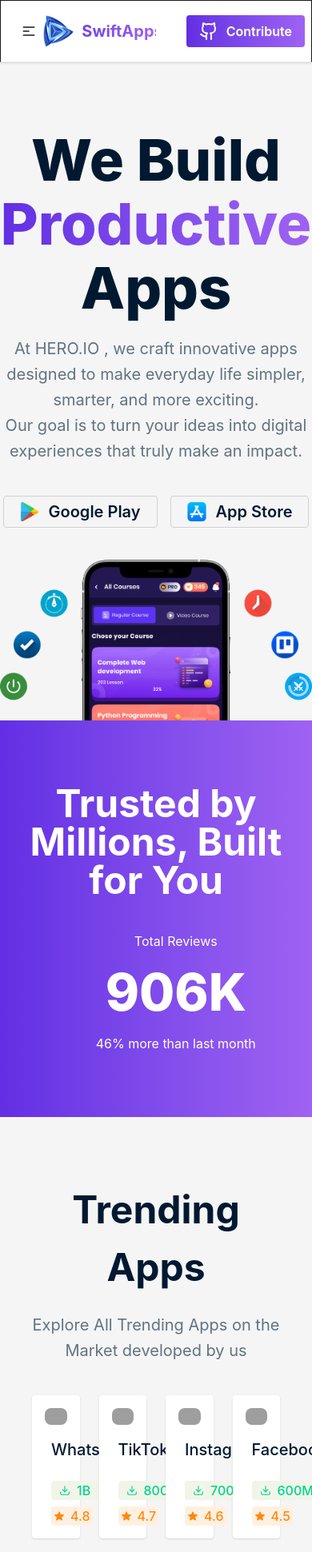
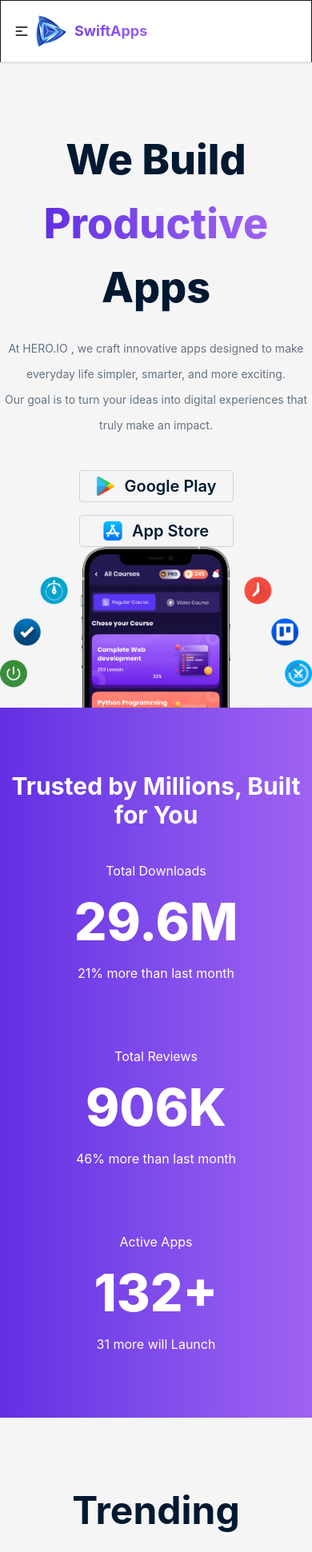
Before and after one commit to ak-azad-dev/hero-apps, a React (Vite) app: page / in a window 390 px wide. Shown: the top 1941 px of the page at 80% size. Built offline with nearby package versions, Linux system fonts and the light colour scheme; grey boxes are pictures that could not be loaded.

Commit message:
Added responsive

```diff
--- a/public/appsData.json
+++ b/public/appsData.json
@@ -8,7 +8,7 @@
     "size": 200,
     "reviews": "50K",
     "ratingAvg": 4.8,
-    "downloads": "1B",
+    "downloads": "1000M",
     "ratings": [
       { "name": "1 star", "count": 50000 },
       { "name": "2 star", "count": 100000 },
@@ -305,7 +305,7 @@
     ]
   },
   {
-    "image": "https://cdn-icons-png.flaticon.com/512/174/174861.png",
+    "image": "https://wallpapers.com/images/thumbnail/iconic-paypal-logo-hz1p638jayet7nyc.webp",
     "title": "PayPal",
     "companyName": "PayPal Holdings, Inc.",
     "id": 18,
@@ -341,7 +341,7 @@
     ]
   },
   {
-    "image": "https://cdn-icons-png.flaticon.com/256/5968/5968503.png",
+    "image": "https://upload.wikimedia.org/wikipedia/commons/thumb/3/3f/Adobe_Photoshop_Express_logo_%282020%29.svg/1024px-Adobe_Photoshop_Express_logo_%282020%29.svg.png?20200617142930",
     "title": "Photoshop Express",
     "companyName": "Adobe Inc.",
     "id": 20,
--- a/src/Components/AppCard/AppCard.jsx
+++ b/src/Components/AppCard/AppCard.jsx
@@ -1,6 +1,7 @@
 import React from 'react'
 import { Download } from "lucide-react";
 import { Link } from 'react-router';
+import RatingIcon from "../../assets/icon-ratings.png";
 
 const AppCard = ({ app }) => {
   const { id, image, title, downloads, ratingAvg } = app;
@@ -24,12 +25,7 @@
               {downloads}
             </div>
             <div className="badge bg-[#FFF0E1] border-none text-[#FF8811] text-base font-medium rounded-[4px] px-2.5 py-2">
-              <img
-                src="/src/assets/icon-ratings.png"
-                alt="Rating Icon"
-                height={12}
-                width={12}
-              />
+              <img src={RatingIcon} alt="Rating Icon" height={12} width={12} />
               {ratingAvg}
             </div>
           </div>
--- a/src/Components/Banner/Banner.jsx
+++ b/src/Components/Banner/Banner.jsx
@@ -1,33 +1,31 @@
 import React from "react";
+import HeroImage from "../../assets/hero.png";
+import PlayStore from "../../assets/play_store.png";
+import AppStore from "../../assets/app_store.png";
 
 export const Banner = () => {
   return (
     <div className="bg-[#F5F5F5] text-center items-center flex flex-col pt-[160px]">
-      <h1 className="text-[72px] text-[#001931] font-extrabold leading-20">
+      <h1 className="text-[52px] md:text-[72px] text-[#001931] font-extrabold leading-20">
         We Build <br />
         <span className="bg-gradient-to-r from-[#632EE3] to-[#9F62F2] text-transparent bg-clip-text">
           Productive
         </span>{" "}
         Apps
       </h1>
-      <p className="text-[20px] text-[#627382] font-normal leading-8 pt-5">
+      <p className="text-[14px] md:text-[20px] text-[#627382] font-normal leading-8 pt-5">
         At HERO.IO , we craft innovative apps designed to make everyday life
         simpler, smarter, and more exciting. <br /> Our goal is to turn your
         ideas into digital experiences that truly make an impact.
       </p>
-      <div className="flex justify-center gap-4 pt-10">
+      <div className="flex md: flex-col justify-center gap-4 pt-10">
         <a
           className="btn shadow-none border-1 border-[#D2D2D2] bg-transparent text-[20px] font-semibold text-[#001931]
           px-5 py-4 rounded-[4px] flex gap-3 transition duration-300 ease-in transform hover:scale-105"
           href="https://play.google.com/store/games?hl=en"
           target="_blank"
         >
-          <img
-            src="/src/assets/play_store.png"
-            alt="Play Store Icon"
-            height={24}
-            width={24}
-          />
+          <img src={PlayStore} alt="Play Store Icon" height={24} width={24} />
           Google Play
         </a>
         <a
@@ -36,16 +34,16 @@
           href="https://www.apple.com/app-store/"
           target="_blank"
         >
-          <img
-            src="/src/assets/app_store.png"
-            alt="App Store Icon"
-            height={24}
-            width={24}
-          />
+          <img src={AppStore} alt="App Store Icon" height={24} width={24} />
           App Store
         </a>
       </div>
-      <img src="/src/assets/hero.png" alt="Hero Image" className="pt-10" />
+      <img
+        src={HeroImage}
+        alt="Hero Image"
+        className="pt-10"
+        className="w-auto h-fit object-cover"
+      />
     </div>
   );
 };
--- a/src/Components/Footer/Footer.jsx
+++ b/src/Components/Footer/Footer.jsx
@@ -1,4 +1,5 @@
 import React from 'react'
+import Logo from "../../assets/logo.png";
 
 const Footer = () => {
   return (
@@ -57,12 +58,7 @@
           </div>
         </nav>
         <aside>
-          <img
-            src="/src/assets/logo.png"
-            alt="App Logo"
-            height={50}
-            width={50}
-          />
+          <img src={Logo} alt="App Logo" height={50} width={50} />
           <p className="font-bold">
             SwiftApps
             <br />
--- a/src/Components/InstalledAppCard/InstalledAppCard.jsx
+++ b/src/Components/InstalledAppCard/InstalledAppCard.jsx
@@ -1,6 +1,7 @@
 import React from "react";
 import { Download } from "lucide-react";
 import { toast } from "react-toastify";
+import RatingIcon from "../../assets/icon-ratings.png";
 
 const InstalledAppCard = ({ installedApp, setInstalledApps, setCount }) => {
   const { image, title, size, ratingAvg, downloads } = installedApp;
@@ -37,11 +38,7 @@
                   {downloads}
                 </li>
                 <li className="flex gap-1 items-center text-[#FF8811] text-base font-medium">
-                  <img
-                    src="/src/assets/icon-ratings.png"
-                    height={14}
-                    width={14}
-                  />
+                  <img src={RatingIcon} height={14} width={14} />
                   {ratingAvg}
                 </li>
                 <li className="text-[#627382] text-base font-normal">
--- a/src/Components/Navbar/Navbar.jsx
+++ b/src/Components/Navbar/Navbar.jsx
@@ -2,6 +2,7 @@
 import { Github } from "lucide-react";
 import { Link, NavLink } from "react-router";
 import { useLocation } from "react-router";
+import Logo from "../../assets/logo.png";
 
 export const Navbar = () => {
   const location = useLocation();
@@ -23,7 +24,11 @@
     <div className="navbar bg-[#FFFFFF] shadow-sm border-1 border-b-[#E9E9E9] h-[78px] mx-auto md:px-10 fixed top-0 left-0 w-full z-[999]">
       <div className="navbar-start">
         <div className="dropdown">
-          <div tabIndex={0} role="button" className="btn btn-ghost lg:hidden">
+          <div
+            tabIndex={0}
+            role="button"
+            className="btn btn-ghost lg:hidden bg-transparent border-none p-2 text-[#000] hover:bg-transparent hover:border-none hover:shadow-none"
+          >
             <svg
               xmlns="http://www.w3.org/2000/svg"
               className="h-5 w-5"
@@ -42,7 +47,7 @@
           </div>
           <ul
             tabIndex={0}
-            className="menu menu-sm dropdown-content bg-base-100 rounded-box z-1 mt-3 w-52 p-2 shadow"
+            className="menu menu-sm dropdown-content bg-white rounded-box z-1 mt-3 w-52 p-2 shadow"
           >
             {menus.map((menu, index) => {
               const isActive = location.pathname === menu.path;
@@ -62,15 +67,10 @@
           </ul>
         </div>
         <a
-          className="text-[20px] font-bold leading-6 flex justify-center items-center gap-2 bg-gradient-to-r from-[#632EE3] to-[#9F62F2] text-transparent bg-clip-text"
+          className="text-[18px] md:text-[20px] font-bold leading-6 flex justify-center items-center gap-2 bg-gradient-to-r from-[#632EE3] to-[#9F62F2] text-transparent bg-clip-text"
           href="/"
         >
-          <img
-            src="/src/assets/logo.png"
-            alt="App Logo"
-            height={40}
-            width={40}
-          />
+          <img src={Logo} alt="App Logo" height={40} width={40} />
           SwiftApps
         </a>
       </div>
@@ -93,7 +93,7 @@
           })}
         </ul>
       </div>
-      <div className="navbar-end">
+      <div className="navbar-end hidden md:flex">
         <a
           className="btn text-base shadow-none text-white font-semibold bg-linear-to-r from-[#632EE3] to-[#9F62F2]
           border-0 flex gap-2.5 rounded-[4px] px-4 py-3 transition duration-300 ease-in transform hover:scale-105"
--- a/src/Components/States/States.jsx
+++ b/src/Components/States/States.jsx
@@ -3,10 +3,10 @@
 const States = () => {
   return (
     <div className="bg-gradient-to-r from-[#632EE3] to-[#9F62F2] text-center py-[80px]">
-      <h1 className="text-5xl font-bold text-white">
+      <h1 className="text-3xl md:text-5xl font-bold text-white">
         Trusted by Millions, Built for You
       </h1>
-      <div className="stats pt-[40px] flex justify-center gap-40">
+      <div className="lg:stats pt-[40px] grid grid-cols-1 lg:flex justify-center gap-20 lg:gap-40">
         <div className="">
           <div className="stat-title text-base font-normal leading-6 text-white">
             Total Downloads
--- a/src/Components/TrendingApps/TrendingApps.jsx
+++ b/src/Components/TrendingApps/TrendingApps.jsx
@@ -2,6 +2,7 @@
 import { Download } from "lucide-react";
 import AppCard from "../AppCard/AppCard";
 import { Link } from "react-router";
+import Logo from "../../assets/logo.png";
 
 const TrendingApps = ({ apps }) => {
   const [filteredApps, setFilteredApps] = useState(apps);
@@ -30,7 +31,7 @@
         <div className="flex justify-center text-3xl text-black font-bold">
           L{" "}
           <img
-            src="/src/assets/logo.png"
+            src={Logo}
             alt="Loading Image"
             className="animate-spin"
             height={45}
@@ -39,7 +40,7 @@
           ADING
         </div>
       ) : (
-        <div className="card-section grid grid-cols-4 gap-6 mt-[40px]">
+        <div className="card-section grid grid-cols-1 md:grid-cols-4 gap-6 mt-[40px]">
           {filteredApps.map((app) => (
             <AppCard key={app.id} app={app} />
           ))}
--- a/src/Pages/Apps/Apps.jsx
+++ b/src/Pages/Apps/Apps.jsx
@@ -1,13 +1,19 @@
 import React, { useEffect, useState } from "react";
-import { useLoaderData } from "react-router";
+import { useLoaderData, useLocation } from "react-router";
 import AppCard from "../../Components/AppCard/AppCard";
 import { Search } from "lucide-react";
+import Logo from "../../assets/logo.png";
 
 const Apps = () => {
   const apps = useLoaderData();
   const [searchTerm, setSearchTerm] = useState("");
   const [filteredApps, setFilteredApps] = useState([]);
   const [loading, setLoading] = useState(false);
+  const pathname = useLocation();
+
+  useEffect(() => {
+      window.scrollTo(0, 0);
+    }, [pathname]);
 
   useEffect(() => {
     setLoading(true);
@@ -50,7 +56,7 @@
         <div className="flex justify-center text-3xl text-black font-bold">
           L{" "}
           <img
-            src="/src/assets/logo.png"
+            src={Logo}
             alt="Loading Image"
             className="animate-spin"
             height={45}
@@ -61,14 +67,16 @@
       ) : (
         <>
           {filteredApps.length != 0 ? (
-            <div className="card-section grid grid-cols-4 gap-6 mt-[20px]">
+            <div className="card-section grid grid-cols-1 lg:grid-cols-4 gap-6 mt-[20px]">
               {filteredApps.map((app) => (
                 <AppCard key={app.id} app={app} />
               ))}
             </div>
           ) : (
             <div className="text-center">
-              <h1 className="text-[#627382] text-4xl font-extrabold">No Apps Found</h1>
+              <h1 className="text-[#627382] text-4xl font-extrabold">
+                No Apps Found
+              </h1>
             </div>
           )}
         </>
--- a/src/Pages/Details/Details.jsx
+++ b/src/Pages/Details/Details.jsx
@@ -13,6 +13,10 @@
   ResponsiveContainer,
 } from "recharts";
 import { toast } from "react-toastify";
+import ErrorPageImage from "../../assets/App-Error.png";
+import DownloadIcon from "../../assets/icon-downloads.png";
+import RatingIcon from "../../assets/icon-ratings.png";
+import ReviewIcon from "../../assets/icon-review.png";
 
 const Details = () => {
   const { id } = useParams();
@@ -38,7 +42,7 @@
   if (!appDetails) {
     return (
       <div className="mt-[120px] mb-[40px] px-10 w-full md:max-w-[1440px] mx-auto text-center flex flex-col justify-center items-center">
-        <img src="/src/assets/App-Error.png" alt="App Error Image" />
+        <img src={ErrorPageImage} alt="App Error Image" />
         <h1 className="text-[48px] font-semibold leading-[60px] text-[#001931] mt-[20px]">
           OOPS!! APP NOT FOUND
         </h1>
@@ -108,7 +112,7 @@
           <div className="mt-[10px] flex gap-12">
             <div>
               <img
-                src="/src/assets/icon-downloads.png"
+                src={DownloadIcon}
                 alt="Download Icon"
                 height={40}
                 width={40}
@@ -123,7 +127,7 @@
 
             <div>
               <img
-                src="/src/assets/icon-ratings.png"
+                src={RatingIcon}
                 alt="Rating Icon"
                 height={40}
                 width={40}
@@ -138,7 +142,7 @@
 
             <div>
               <img
-                src="/src/assets/icon-review.png"
+                src={ReviewIcon}
                 alt="Review Icon"
                 height={40}
                 width={40}
--- a/src/Pages/ErrorPage/ErrorPage.jsx
+++ b/src/Pages/ErrorPage/ErrorPage.jsx
@@ -1,10 +1,11 @@
 import React from 'react'
 import { Link } from 'react-router';
+import Error404 from "../../assets/error-404.png";
 
 const ErrorPage = () => {
   return (
     <div className="mt-[120px] mb-[40px] px-10 w-full md:max-w-[1440px] mx-auto text-center flex flex-col justify-center items-center">
-      <img src="/src/assets/error-404.png" alt="Error 404 Page Image" />
+      <img src={Error404} alt="Error 404 Page Image" />
       <h1 className="text-[48px] font-semibold leading-[60px] text-[#001931] mt-[20px]">
         Oops, page not found!
       </h1>
--- a/src/Pages/Installation/Installation.jsx
+++ b/src/Pages/Installation/Installation.jsx
@@ -2,6 +2,7 @@
 import { Search } from "lucide-react";
 import { useLoaderData } from "react-router";
 import InstalledAppCard from "../../Components/InstalledAppCard/InstalledAppCard";
+import Logo from "../../assets/logo.png";
 
 const Installation = () => {
   const apps = useLoaderData();
@@ -23,13 +24,20 @@
     return () => clearTimeout(timer);
   }, [apps]);
 
-  // To sort data by app size
-  const sortLowToHigh = (e) => {
+  function parseNumber(value) {
+    const match = value.match(/^\d+/);
+    return match ? Number(match[0]) : null;
+  }
+
+  // To sort data by download count
+  const sortByDownload = (e) => {
     let results = [];
     if (e.target.value == 1) {
-      results = [...installedApps].sort((a, b) => a.size - b.size);
+      results = [...installedApps].sort((a, b) => parseNumber(b.downloads) - parseNumber(a.downloads));
     } else {
-      results = [...installedApps].sort((a, b) => b.size - a.size);
+      results = [...installedApps].sort(
+        (a, b) => parseNumber(a.downloads) - parseNumber(b.downloads)
+      );
     }
 
     setInstalledApps(results);
@@ -48,15 +56,15 @@
           {`(${count})`} Apps Found
         </h3>
         <select
-          defaultValue="Sort By Size"
+          defaultValue="Sort By Download"
           className="select bg-white border-1 border-[#D2D2D2] text-[#627382] w-[200px]"
         >
-          <option disabled={true}>Sort By Size</option>
-          <option value={1} onClick={(e) => sortLowToHigh(e)}>
-            Low - High
+          <option disabled={true}>Sort By Download</option>
+          <option value={1} onClick={(e) => sortByDownload(e)}>
+            High-Low
           </option>
-          <option value={2} onClick={(e) => sortLowToHigh(e)}>
-            High - Low
+          <option value={2} onClick={(e) => sortByDownload(e)}>
+            Low-High
           </option>
         </select>
       </div>
@@ -64,7 +72,7 @@
         <div className="flex justify-center text-3xl text-black font-bold">
           L{" "}
           <img
-            src="/src/assets/logo.png"
+            src={Logo}
             alt="Loading Image"
             className="animate-spin"
             height={45}
```
Also changed, not shown: 2 other files (tests, documents, lock files or other folders).
